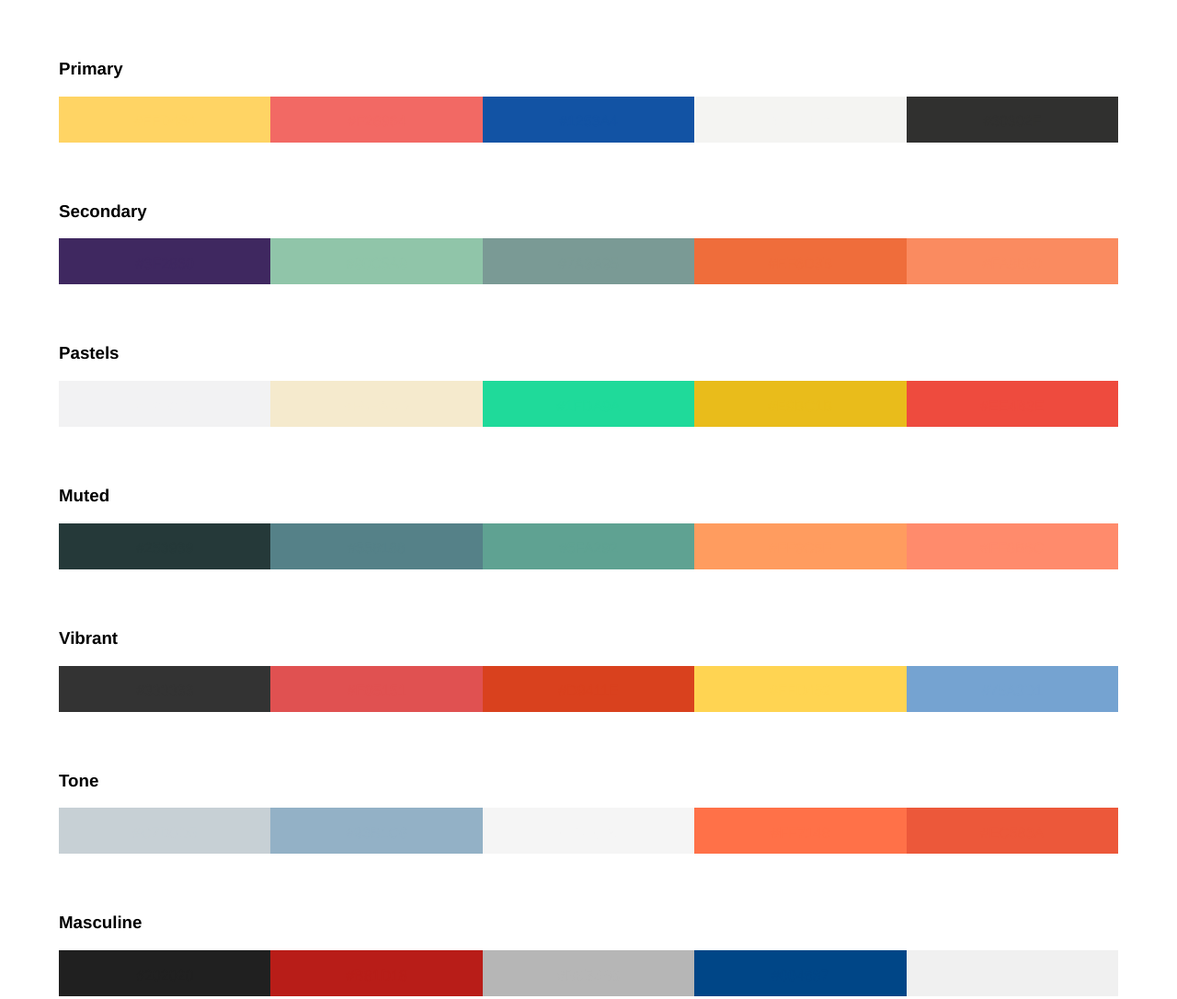
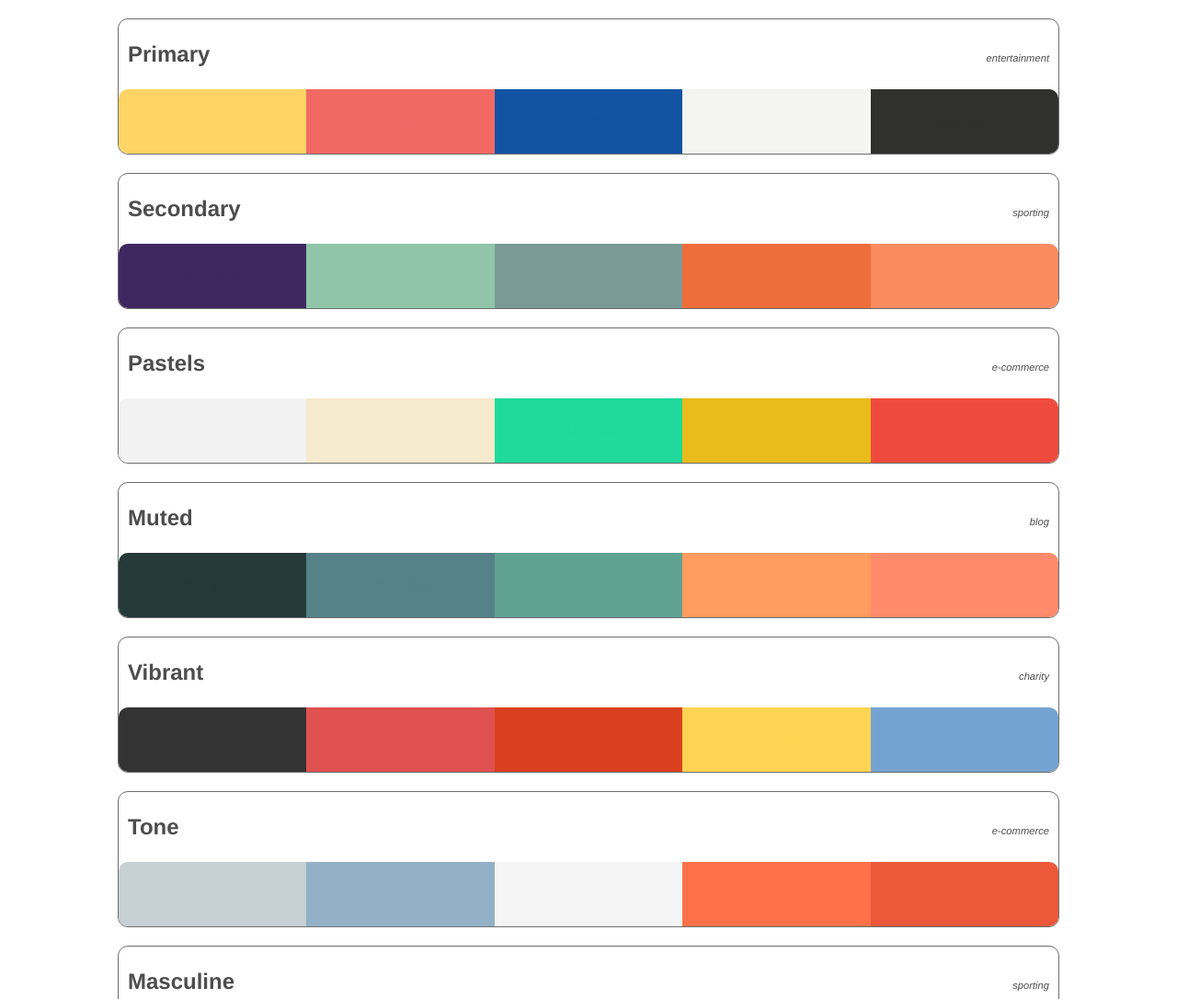
Before and after one commit to jasimper/7.2-HexMex, a plain HTML site: page index.html in a window 1280 px wide. Shown: the top 1086 px of the page at 92% size. Drawn offline with Linux system fonts and the light colour scheme.

Commit message:
added keyword id to elements

```diff
--- a/app.css
+++ b/app.css
@@ -1,52 +1,62 @@
+html {
+  box-sizing: border-box;
+}
+*, *:before, *:after {
+  box-sizing: inherit;
+}
 body {
   padding: 0;
-  margin: 0;
-  font-family: Helvetica;
-  color: #4D4D4D
+  margin: 0 auto;
+  width: 80%;
+  font-family: Helvetica, Arial, sans-serif;
+  color: #4D4D4D;
   font-size: 1em;
 }
-.header {
-  margin: 5% 5%;
+h3 {
+  display: inline-block;
+  width: 50%;
+  font-size: 1.5rem;
+  padding-left: 10px;
 }
-.header__title {
+p {
+  display: inline-block;
+  width: 50%;
+  font-size: .7rem;
+  font-style: italic;
+  text-align: right;
   margin: 0;
-  padding: 0;
+  padding-right: 10px;
 }
 .palette{
-  margin: 5% 5%;
+  margin: 20px auto;
+  border: solid 1px #6D6D6D;
+  border-radius: 11px;
 }
 .dominant {
   display: inline-block;
-  height: 50px;
+  height: 70px;
   width: 20%;
+  border-radius: 10px 0 0 10px;
 }
-.contrastingDominant {
+.contrastingDominant, .subDominant, .contrastingSubDominant {
   display: inline-block;
-  height: 50px;
-  width: 20%;
-}
-.subDominant {
-  display: inline-block;
-  height: 50px;
-  width: 20%;
-}
-.contrastingSubDominant {
-  display: inline-block;
-  height: 50px;
+  height: 70px;
   width: 20%;
 }
 .pop {
   display: inline-block;
-  height: 50px;
+  height: 70px;
   width: 20%;
+  border-radius: 0 10px 10px 0;
 }
 .hex {
   display: block;
-  margin: 14.5px auto;
-  height: 25px;
-  width: 85%;
+  margin: 18px auto;
+  height: 35px;
+  width: 50%;
   text-align: center;
-  line-height: 25px;
+  line-height: 35px;
+  border-radius: 5px;
 
 }
 .hex:hover {
--- a/app.js
+++ b/app.js
@@ -5,16 +5,25 @@
     request.onload = callback;
     request.send();
   };
-  var handleResponse = function(e) {
-    var items = JSON.parse(e.target.responseText);
-    items.forEach(function(item) {
-      var dominant, contrastingDominant, subDominant, contrastingSubDominant, pop, hex
+  var handleResponse = function(event) {
+    var groups = JSON.parse(event.target.responseText);
+    groups.forEach(function(group) {
+      var dominant,
+          contrastingDominant,
+          subDominant,
+          contrastingSubDominant,
+          pop,
+          hex
       palette = document.createElement('div');
       palette.className = 'palette'
+      palette.setAttribute('data-js', group.keyword)
       title = document.createElement('h3');
-      title.innerHTML = item.title
+      title.innerHTML = group.title
+      keyword = document.createElement('p')
+      keyword.innerHTML = group.keyword
 
-      var color = item.colors;
+      var color = group.colors;
+
       //dominant color
       dominant = document.createElement('div');
       dominant.className = "dominant";
@@ -67,6 +76,7 @@
 
 
       palette.appendChild(title);
+      palette.appendChild(keyword);
       palette.appendChild(dominant);
       palette.appendChild(contrastingDominant);
       palette.appendChild(subDominant);
```
